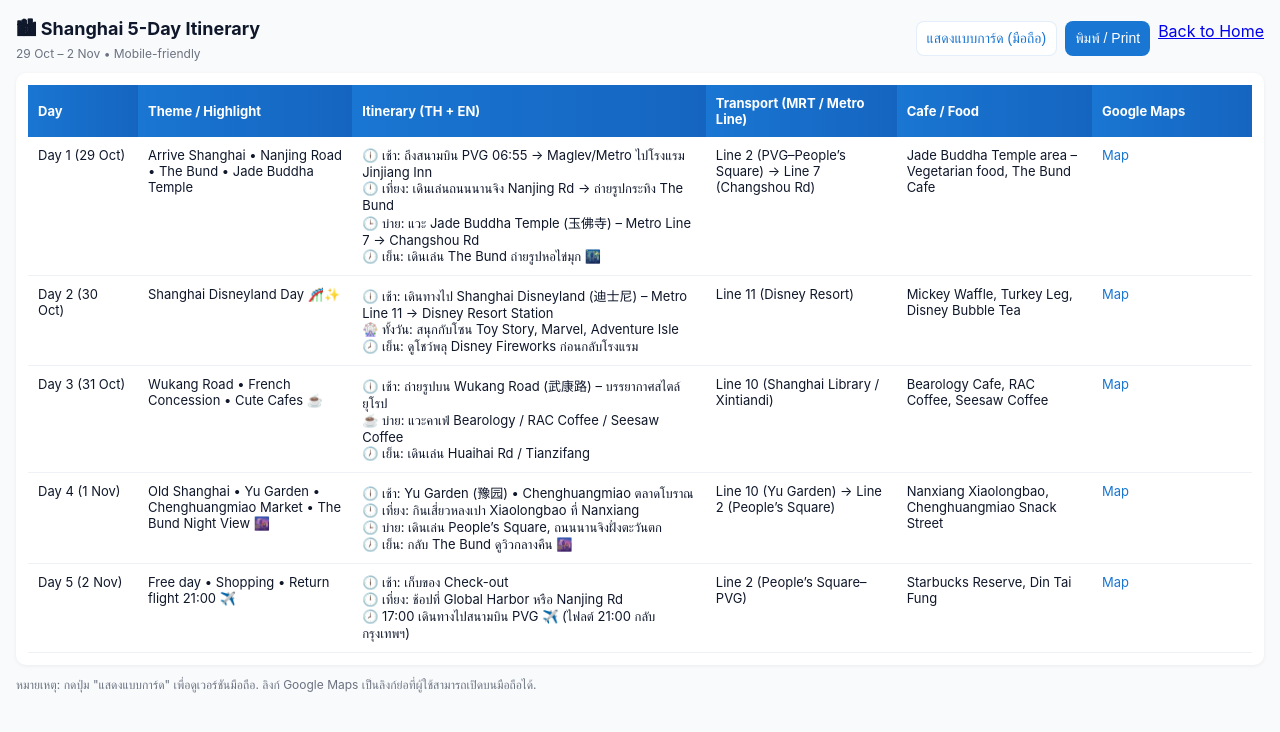
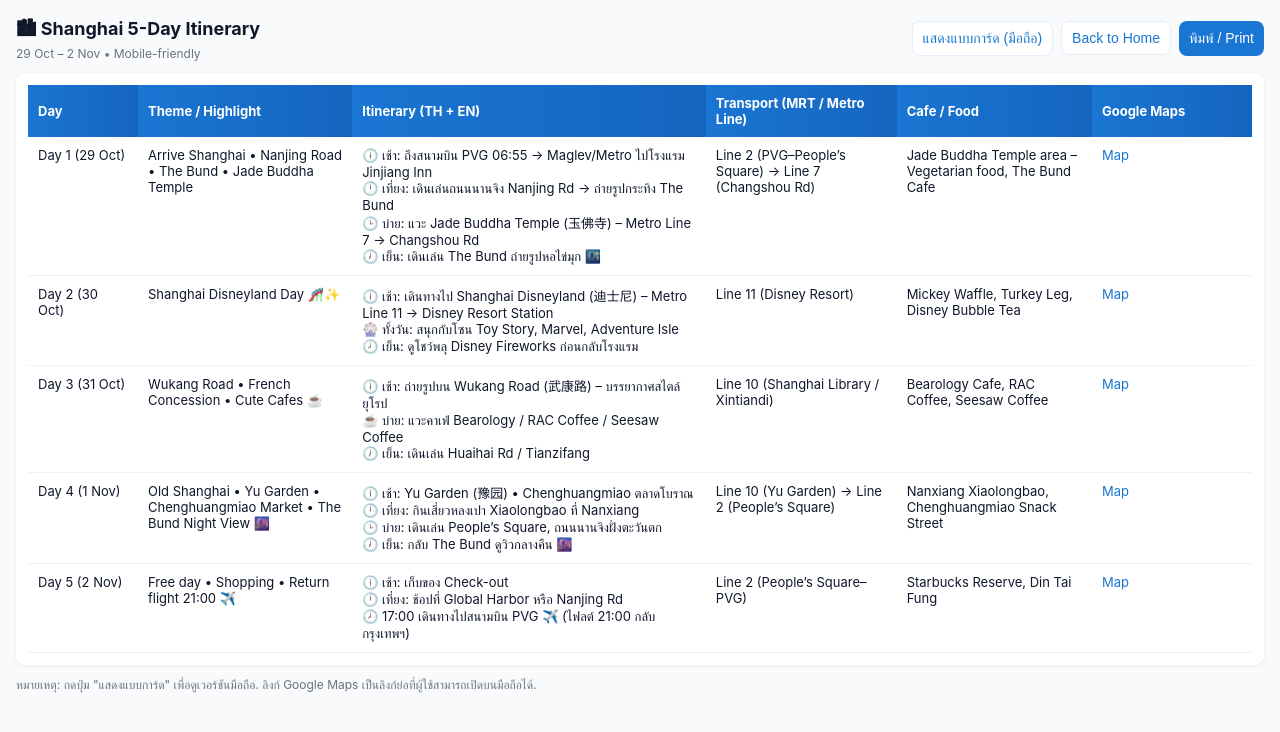
Before and after one commit to maxkub9956/Shanghai_5Days_Itinerary, a plain HTML site: page about.html in a window 1280 px wide. Drawn offline with Linux system fonts and the light colour scheme.

Commit message:
Update about.html

```diff
--- a/about.html
+++ b/about.html
@@ -42,8 +42,8 @@
     </div>
     <div class="controls">
       <button id="btnToggle" class="ghost">แสดงแบบการ์ด (มือถือ)</button>
+      <a href="index.html"><button class="ghost">Back to Home</button></a>
       <button id="btnPrint">พิมพ์ / Print</button>
-      <a href="index.html" class="button">Back to Home</a>
     </div>
   </header>
 
```
